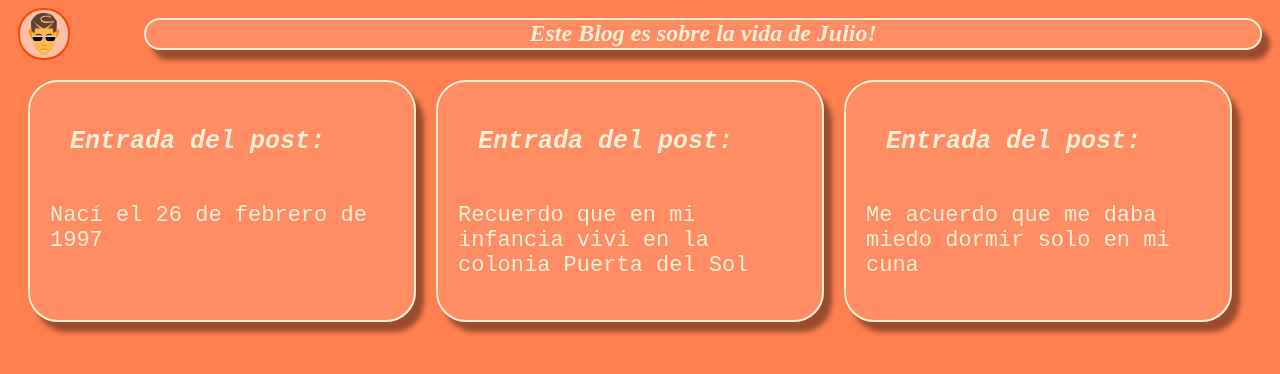
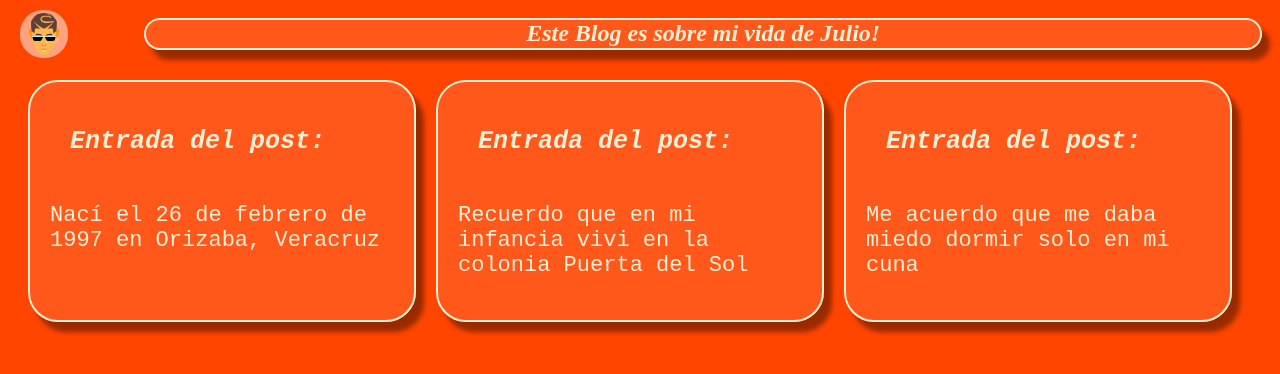
Before and after one commit to juliol1/curso-github, a website: page src/html/index.html in a window 1280 px wide. Drawn offline with Linux system fonts and the light colour scheme.

Commit message:
Modifique la cabecere y el color del background

```diff
--- a/src/css/styles.css
+++ b/src/css/styles.css
@@ -1,5 +1,5 @@
 .header {
-    background-color: coral;
+    background-color: orangered;
     color: papayawhip;
 }
 
@@ -33,7 +33,7 @@
 }
 
 body {
-    background-color: coral;
+    background-color: orangered;
 }
 
 .post {
--- a/src/html/index.html
+++ b/src/html/index.html
@@ -12,7 +12,7 @@
         <section class="header__container">
             <img class="img" src="../assets/icons8-bad-bunny-48.png" alt="bad bunny image">
             <h1 class="header__title">
-                Este Blog es sobre la vida de Julio!
+                Este Blog es sobre mi vida de Julio!
             </h1>
         </section>
     </header>
@@ -23,7 +23,7 @@
                     Entrada del post:
                 </h3>
             </div>
-            <p class="post__container--par">Nací el 26 de febrero de 1997</p>
+            <p class="post__container--par">Nací el 26 de febrero de 1997 en Orizaba, Veracruz</p>
         </section>
 
         <section class="post__container">
```
